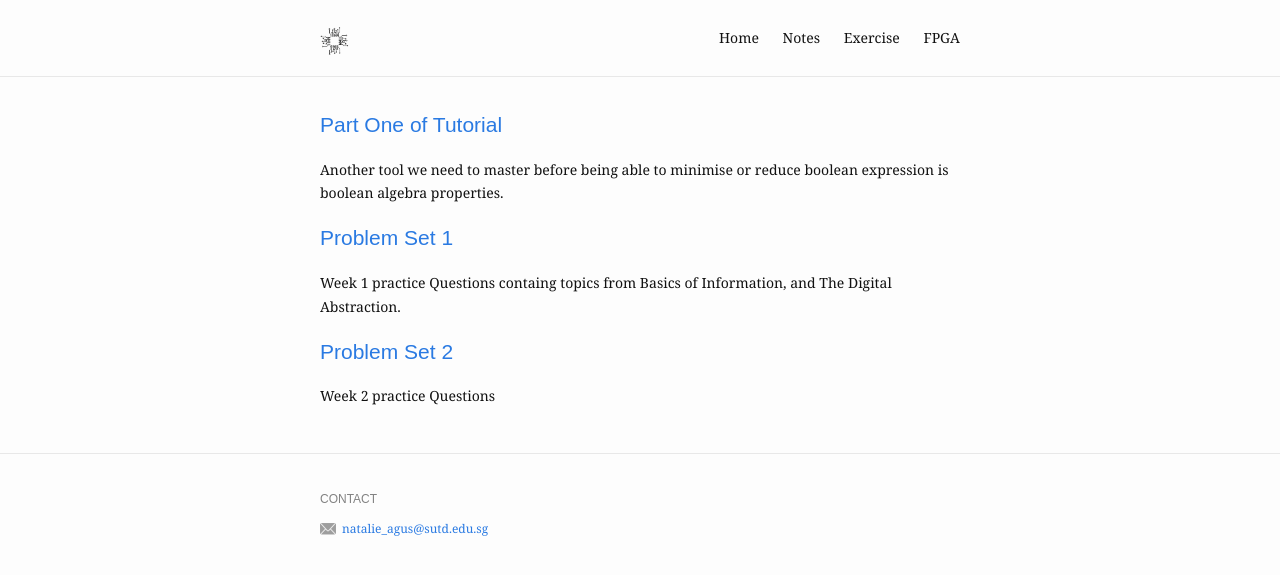
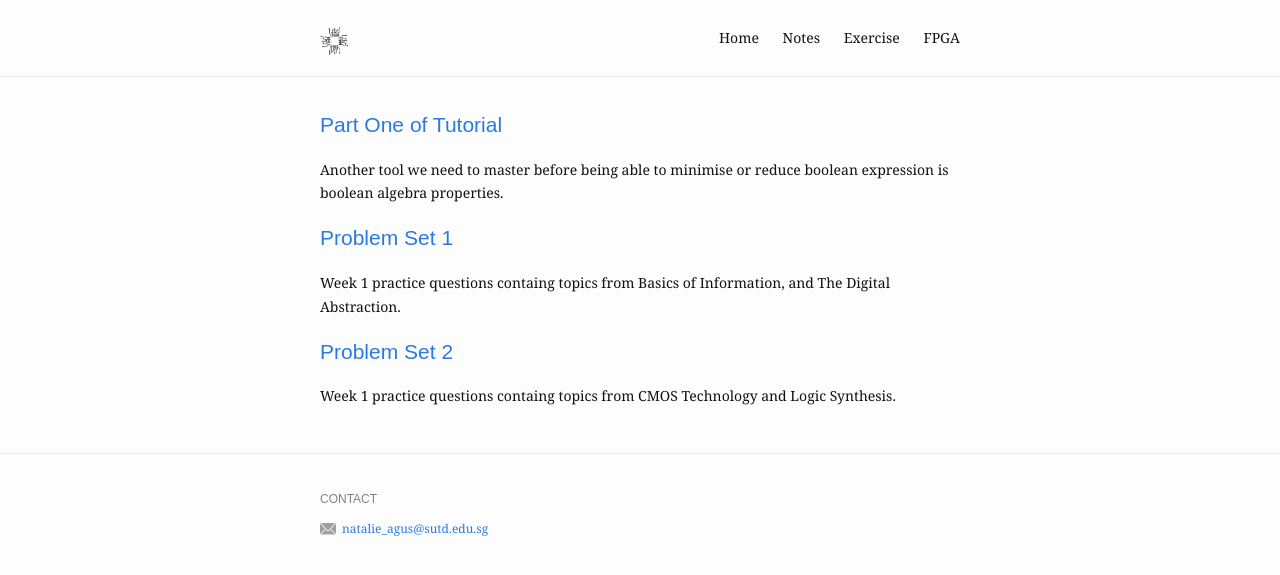
Before and after one commit to natalieagus/computationstructures, a Jekyll site: the page built from exercise.md, in a window 1280 px wide. Shown: the top 575 px of the page. Built offline with Jekyll 4.4.1, drawn with Linux system fonts in a browser that asks for light colours; a script that is not in the unit is left out.

Commit message:
feat: add pset 2

```diff
--- a/_problemsets/problemset2.md
+++ b/_problemsets/problemset2.md
@@ -2,7 +2,7 @@
 layout: academic
 permalink: /problemsets/problemset2
 title: Problem Set 2
-description: Week 2 practice Questions
+description: Week 1 practice questions containg topics from CMOS Technology and Logic Synthesis.
 ---
 
 
```
Also changed, not shown: _problemsets/problemset1.md (+1 -1 lines).
